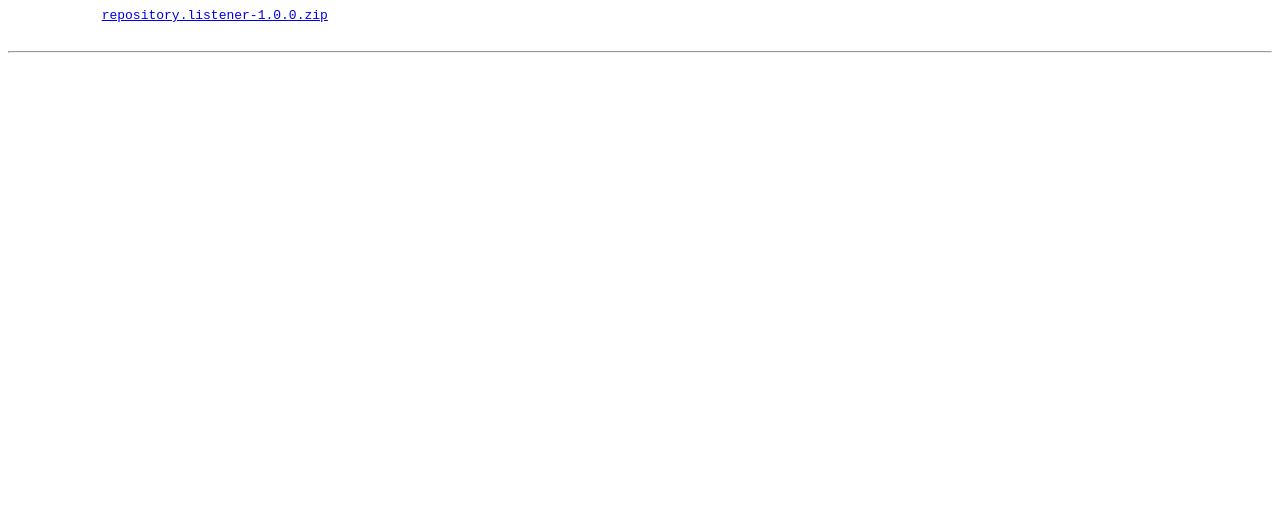
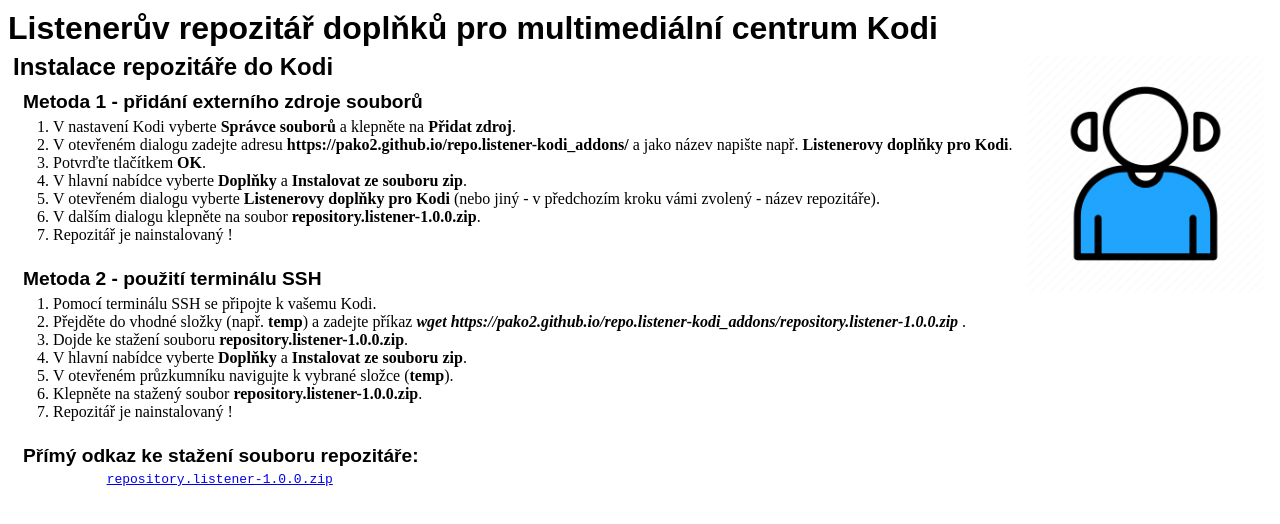
Before and after one commit to Pako2/repo-kodi_addons.listener, a plain HTML site: page docs/index.html in a window 1280 px wide. Drawn offline with Linux system fonts and the light colour scheme.

Commit message:
Update index.html

```diff
--- a/docs/index.html
+++ b/docs/index.html
@@ -1,8 +1,115 @@
-<html>
-    <head><title>Index of files</title></head>
+<!DOCTYPE html>
+<html lang="cs">
+    <head>
+        <meta http-equiv="Content-Type" content="text/html; charset=UTF-8">
+        <title>Listenerův repozitář doplňků pro Kodi</title>
+        <meta name="description" content="Doplňky multimediálního centra Kodi." />
+        <link rel="apple-touch-icon" sizes="57x57" href="icons/apple-icon-57x57.png">
+        <link rel="apple-touch-icon" sizes="60x60" href="icons/apple-icon-60x60.png">
+        <link rel="apple-touch-icon" sizes="72x72" href="icons/apple-icon-72x72.png">
+        <link rel="apple-touch-icon" sizes="76x76" href="icons/apple-icon-76x76.png">
+        <link rel="apple-touch-icon" sizes="114x114" href="icons/apple-icon-114x114.png">
+        <link rel="apple-touch-icon" sizes="120x120" href="icons/apple-icon-120x120.png">
+        <link rel="apple-touch-icon" sizes="144x144" href="icons/apple-icon-144x144.png">
+        <link rel="apple-touch-icon" sizes="152x152" href="icons/apple-icon-152x152.png">
+        <link rel="apple-touch-icon" sizes="180x180" href="icons/apple-icon-180x180.png">
+        <link rel="icon" type="image/png" sizes="192x192"  href="icons/android-icon-192x192.png">
+        <link rel="icon" type="image/png" sizes="32x32" href="icons/favicon-32x32.png">
+        <link rel="icon" type="image/png" sizes="96x96" href="icons/favicon-96x96.png">
+        <link rel="icon" type="image/png" sizes="16x16" href="icons/favicon-16x16.png">
+        <link rel="manifest" href="icons/manifest.json">
+        <meta name="msapplication-TileColor" content="#ffffff">
+        <meta name="msapplication-TileImage" content="icons/ms-icon-144x144.png">
+        <meta name="theme-color" content="#ffffff">
+        <style>
+            * {
+              box-sizing: border-box;
+            }
+              .column1 {
+              float: left;
+              width: 80%;
+              padding: 5px;
+            }
+            .column2 {
+              float: right;
+              width: 20%;
+              padding: 5px;
+            }
+            /* Clearfix (clear floats) */
+            .row::after {
+              content: "";
+              clear: both;
+              display: table;
+            }
+            h1 {
+              font-family: Arial, Helvetica, sans-serif;
+              font-weight: bold;
+              font-size: 2em;
+              margin-top: 10px;
+              margin-bottom: 0px;
+            }
+            h2 {
+              font-family: Arial, Helvetica, sans-serif;
+              font-weight: bold;
+              font-size: 1.5em;;
+              line-height: 0px;
+              margin-top: 15px;
+              margin-bottom: 0px;
+            }
+            h3 {
+              font-family: Arial, Helvetica, sans-serif;
+              font-weight: bold;
+              font-size: 1.2em;;
+              line-height: 0px;
+              padding: 10px;
+              margin-top: 25px;
+              margin-bottom: 0px;
+            }
+           .paragraph, .paragraph ol, .paragraph pre {
+              margin-top: 6px;
+              margin-bottom: 0px;
+            }
+        </style>
+    </head>
     <body>
-        <pre>
+    <h1>Listenerův repozitář doplňků pro multimediální centrum Kodi</h1>
+    <div class="row">
+       <div class="column1">
+          <h2>Instalace repozitáře do Kodi</h2>
+          <h3>Metoda 1 - přidání externího zdroje souborů</h3>
+          <div class="paragraph">
+          <ol>
+            <li>V nastavení Kodi vyberte <b>Správce souborů</b> a klepněte na <b>Přidat zdroj</b>.</li>
+            <li>V otevřeném dialogu zadejte adresu <b>https://pako2.github.io/repo.listener-kodi_addons/</b> a jako název napište např. <b>Listenerovy doplňky pro Kodi</b>.</li>
+            <li>Potvrďte tlačítkem <b>OK</b>.</li>
+            <li>V hlavní nabídce vyberte <b>Doplňky</b> a <b>Instalovat ze souboru zip</b>.</li>
+            <li>V otevřeném dialogu vyberte <b>Listenerovy doplňky pro Kodi</b> (nebo jiný - v předchozím kroku vámi zvolený - název repozitáře).</li>
+            <li>V dalším dialogu klepněte na soubor <b>repository.listener-1.0.0.zip</b>.</li>
+            <li>Repozitář je nainstalovaný !</li>
+          </ol>
+          </div>
+          <h3>Metoda 2 - použití terminálu SSH</h3>
+          <div class="paragraph">
+          <ol>
+            <li>Pomocí terminálu SSH se připojte k vašemu Kodi.</li>
+            <li>Přejděte do vhodné složky (např. <b>temp</b>) a zadejte příkaz <b><i>wget https://pako2.github.io/repo.listener-kodi_addons/repository.listener-1.0.0.zip</i></b>  .</li>
+            <li>Dojde ke stažení souboru <b>repository.listener-1.0.0.zip</b>.</li>
+            <li>V hlavní nabídce vyberte <b>Doplňky</b> a <b>Instalovat ze souboru zip</b>.</li>
+            <li>V otevřeném průzkumníku navigujte k vybrané složce (<b>temp</b>).</li>
+            <li>Klepněte na stažený soubor <b>repository.listener-1.0.0.zip</b>.</li>
+            <li>Repozitář je nainstalovaný !</li>
+          </ol>
+          </div>
+          <h3>Přímý odkaz ke stažení souboru repozitáře:</h3>
+          <div class="paragraph">
+          <pre>
             <a href="repository.listener-1.0.0.zip">repository.listener-1.0.0.zip</a>
-        </pre><hr>
+          </pre>
+          </div>
+       </div>
+       <div class="column2">
+          <img src="icons/listener.png"  alt="listener" style="width:100%">
+       </div>
+    </div>
     </body>
 </html>
```
